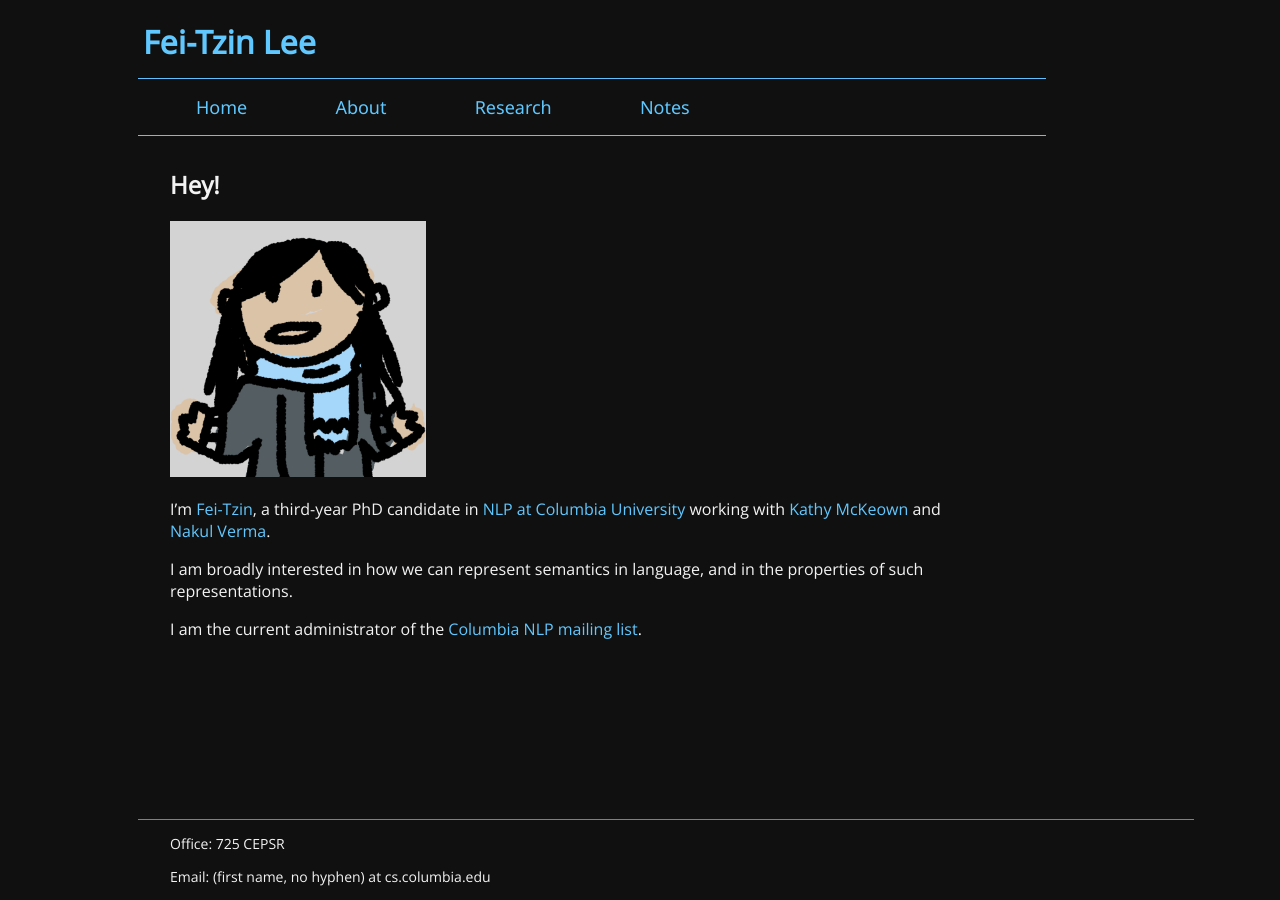
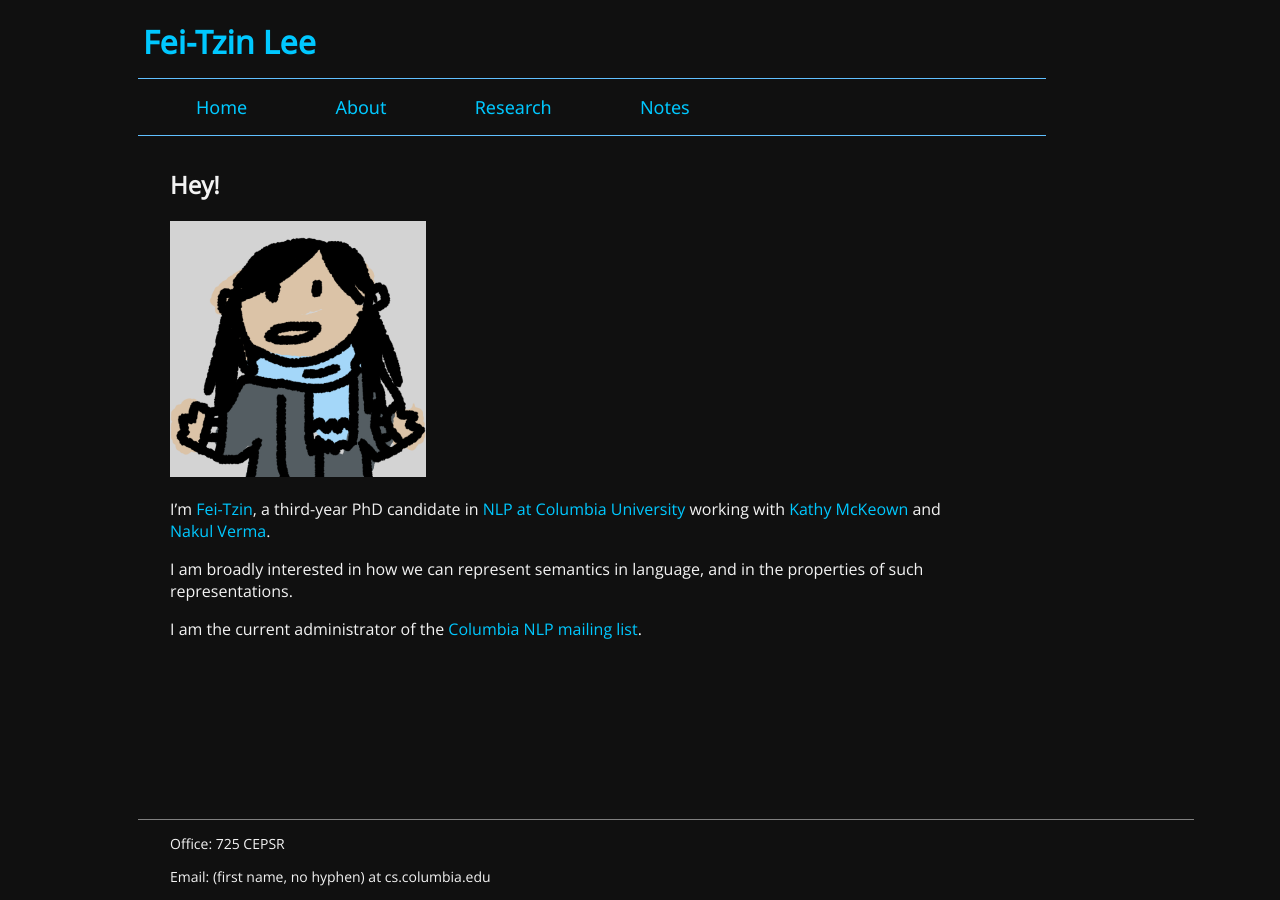
Before and after one commit to feitzin/feitzin.github.io, a Jekyll site: the page built from index.md, in a window 1280 px wide. Built offline with Jekyll 4.4.1, drawn with Linux system fonts in a browser that asks for light colours; our own code applies the rules of GitHub Pages for plain Markdown files.

Commit message:
updated favicon

```diff
--- a/_layouts/default.html
+++ b/_layouts/default.html
@@ -5,7 +5,7 @@
   <head>
     <meta charset="utf-8">
     <link rel="stylesheet" href="{{site.url}}/assets/css/style.css">
-    <!--<script src="{{site.url}}/assets/js/scripts.js"></script>-->
+	<link rel="shortcut icon" type="image/png" href="{{site.url}}/assets/img/favicon.png">
 
     <title>{% if page.title %}{{ page.title }} | {{site.name}}{% else %}{{ site.name }}{% endif %}</title>
   </head>
--- a/assets/css/style.scss
+++ b/assets/css/style.scss
@@ -22,7 +22,7 @@
 /* links */
 a {
 	text-decoration: none;
-	color: #60c8ff;
+	color: #00c8ff;
 }
 
 a:hover {
```
Also changed, not shown: assets/img/favicon.png (added), 1 other file.
